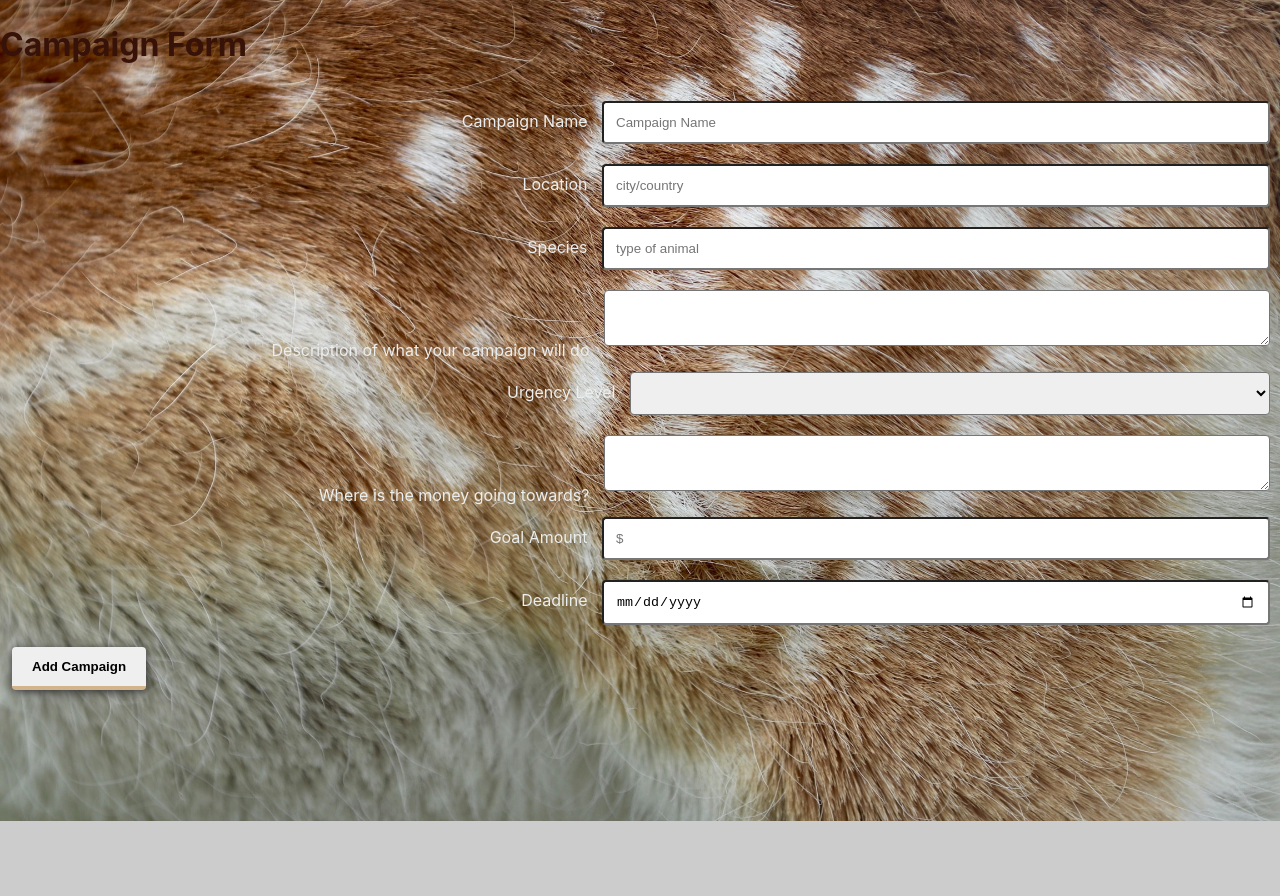
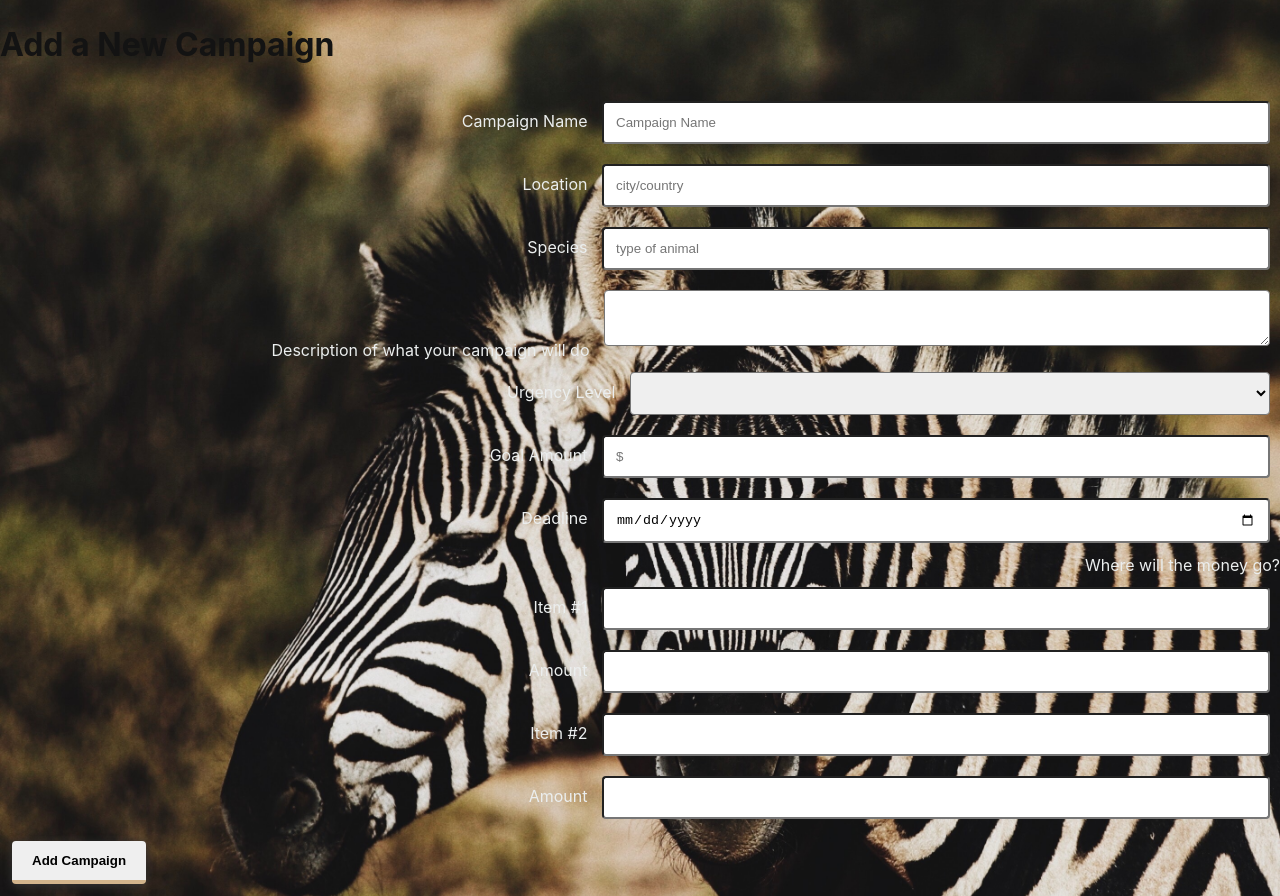
Before and after one commit to SaveTheAnimals2/Front-End-STA2, a React (Create React App) app in the folder savetheanimals/: page /add-campaign in a window 1280 px wide. Before the commit the page ends 821 px from the top, so only its background shows below. Built offline with nearby package versions, Linux system fonts and the light colour scheme; sample sign-in values are in the browser's storage.

Commit message:
added input fields for item and amount under itemize in CampaignForm

```diff
--- a/savetheanimals/package.json
+++ b/savetheanimals/package.json
@@ -7,6 +7,7 @@
     "@testing-library/react": "^9.3.2",
     "@testing-library/user-event": "^7.1.2",
     "axios": "^0.19.2",
+    "bootstrap": "^4.4.1",
     "react": "^16.12.0",
     "react-dom": "^16.12.0",
     "react-hook-form": "^4.8.2",
--- a/savetheanimals/src/App.css
+++ b/savetheanimals/src/App.css
@@ -2,7 +2,7 @@ body {
   font-size: 16px;
   line-height: 1.5;
   color: #ebeeee;
-  background-image: url("./images/deer.jpg");
+  background-image: url("./images/zebras.jpg");
   background-color: #cccccc;
   background-position: center;
   background-repeat: no-repeat;
@@ -21,7 +21,7 @@ body {
   padding: 32px;
   font-size: 16px;
   /* font-weight: bold; */
-  background-color: rgba(171, 139, 112, 0.8);
+  background-color: rgba(97, 86, 41, 0.8);
   box-shadow: 2px 2px 10px 10px rgba(0, 0, 0, 0.1);
 }
 
@@ -42,7 +42,7 @@ form div {
   margin: 16px 0;
   padding: 12px 20px;
   border-style: none;
-  background-color: #371208;
+  background-color: #131313;
   box-shadow: 0px 2px 2px rgba(0, 0, 0, 0.15);
   font-size: 18px;
   font-weight: 500;
@@ -63,5 +63,5 @@ button {
 }
 
 h1 {
-  color: #371208;
+  color: #131313;
 }
--- /dev/null
+++ b/savetheanimals/src/components/CampaignForm.css
@@ -0,0 +1,9 @@
+.item-container {
+    display: flex;
+    flex-wrap: wrap;
+    flex-direction: column;
+    width: 500px;
+    margin: auto 100px;
+    padding: 32px;
+    font-size: 16px;
+ }
--- a/savetheanimals/src/components/CampaignForm.js
+++ b/savetheanimals/src/components/CampaignForm.js
@@ -1,101 +1,219 @@
-import React, {useState} from 'react';
-import Campaign from './Campaign';
-import {connect} from 'react-redux';
-import {Link} from 'react-router-dom';
-import {addCampaign} from '../actions';
+import React, { useState } from "react";
+import Campaign from "./Campaign";
+import { connect } from "react-redux";
+import { Link } from "react-router-dom";
+import { addCampaign } from "../actions";
+
+
+// import './CampaignForm.css';
 
 const CampaignForm = props => {
-
-
   const [campaign, setCampaign] = useState({
-        title: '',
-        location: '',
-        species: '',
-        description: '',
-        urgencyLevel: '',
-        fundingGoals: '',
-        deadline: '',
-        itemize: '',
+    title: "",
+    location: "",
+    species: "",
+    description: "",
+    urgencyLevel: "",
+    fundingGoals: "",
+    deadline: "",
+    itemize: ""
   });
 
   //Need to put more input boxes in itemize
   //Need to add axios
 
-    const {addCampaign} = props;
+  // const [itemizeState, setItemizeState] = useState({
+  //   itemizeStateObject: []
+  // });
+
+  const { addCampaign } = props;
 
   const handleChanges = e => {
-        setCampaign({...campaign, [e.target.name]: e.target.value});
+    setCampaign({ ...campaign, [e.target.name]: e.target.value });
   };
 
-    const handleSubmitForm = event =>
-    {
+  const handleSubmitForm = event => {
     event.preventDefault();
     addCampaign(campaign);
-    }
+  };
 
   return (
     <form onSubmit={handleSubmitForm}>
-            <h1>Campaign Form</h1>
+      <h1>Add a New Campaign</h1>
       <div>
-                <label htmlFor='title'>Campaign Name </label>
-                <input id='title' type='text' name='title' placeholder='Campaign Name' onChange={handleChanges} value={campaign.title}/>
+        <label htmlFor="title">Campaign Name </label>
+        <input
+          id="title"
+          type="text"
+          name="title"
+          placeholder="Campaign Name"
+          onChange={handleChanges}
+          value={campaign.title}
+        />
       </div>
-
       <div>
-                <label htmlFor='location'>Location </label>
-                <input id='location' type='text' name='location' placeholder='city/country' onChange={handleChanges} value={campaign.location}/>
+        <label htmlFor="location">Location </label>
+        <input
+          id="location"
+          type="text"
+          name="location"
+          placeholder="city/country"
+          onChange={handleChanges}
+          value={campaign.location}
+        />
       </div>
-
       <div>
-                <label htmlFor='species'>Species </label>
-                <input id='species' type='text' name='species' placeholder='type of animal' onChange={handleChanges} value={campaign.species}/>
+        <label htmlFor="species">Species </label>
+        <input
+          id="species"
+          type="text"
+          name="species"
+          placeholder="type of animal"
+          onChange={handleChanges}
+          value={campaign.species}
+        />
       </div>
-
       <div>
-                <label htmlFor='description'>Description of what your campaign will do </label>
-                <textarea id='description' type='text' name='description' onChange={handleChanges} value={campaign.description}/>
+        <label htmlFor="description">
+          Description of what your campaign will do{" "}
+        </label>
+        <textarea
+          id="description"
+          type="text"
+          name="description"
+          onChange={handleChanges}
+          value={campaign.description}
+        />
       </div>
-
       <div>
-                <label htmlFor='select'>Urgency Level </label>
-                <select id='urgency' type='select' name='urgencyLevel' placeholder='select urgency' onChange={handleChanges} value={campaign.urgencyLevel}>
-                    <option/>
+        <label htmlFor="select">Urgency Level </label>
+        <select
+          id="urgency"
+          type="select"
+          name="urgencyLevel"
+          placeholder="select urgency"
+          onChange={handleChanges}
+          value={campaign.urgencyLevel}
+        >
+          <option />
           <option>Low</option>
           <option>Medium</option>
           <option>High</option>
           <option>Critical</option>
         </select>
       </div>
-
       <div>
-                <label htmlFor='itemize'>Where is the money going towards? </label>
-                <textarea id='itemize' type='itemize' name='itemize'onChange={handleChanges} value={campaign.itemize}/>
-            {/* <button type='submit'>I'm an Organization</button>
-            <button type='submit'>I'm a Supporter</button> */}
+        <label htmlFor="fundingGoals">Goal Amount </label>
+        <input
+          id="fundingGoals"
+          type="text"
+          name="fundingGoals"
+          placeholder="$"
+          onChange={handleChanges}
+          value={campaign.fundingGoals}
+        />
+      </div>
+      <div>
+        <label htmlFor="deadline">Deadline </label>
+        <input
+          id="deadline"
+          type="date"
+          name="deadline"
+          placeholder="MM/DD/YYYY"
+          onChange={handleChanges}
+          value={campaign.deadline}
+        />
       </div>
 
+      <div class='container'>
+        <label htmlFor='itemize'>Where will the money go?</label>
+        <div className='item-container'>
           <div>
-                <label htmlFor='fundingGoals'>Goal Amount </label>
-                <input id='fundingGoals' type='text' name='fundingGoals' placeholder='$' onChange={handleChanges} value={campaign.fundingGoals}/>
+            <label htmlFor="itemize">Item #1 </label>
+            <input
+                id="itemize"
+                type="text"
+                name="itemize"
+                onChange={handleChanges}
+                value={campaign.itemize}
+                />
+            </div>
+          <div>
+            <label htmlFor="amount">Amount </label>
+            <input
+                id="amount"
+                type="text"
+                name="amount"
+                onChange={handleChanges}
+                value={campaign.amount}
+                />
+            </div>
+          <div>
+            <label htmlFor="itemize2">Item #2 </label>
+            <input
+                id="itemize"
+                type="text"
+                name="itemize"
+                onChange={handleChanges}
+                value={campaign.itemize}
+                />
+            </div>
+          <div>
+            <label htmlFor="amount2">Amount  </label>
+            <input
+                id="amount"
+                type="text"
+                name="amount"
+                onChange={handleChanges}
+                value={campaign.amount}
+                />
+             </div>
          </div>
 
-            <div>
-                <label htmlFor='deadline'>Deadline </label>
-                <input id='deadline' type='date' name='deadline' placeholder='MM/DD/YYYY' onChange={handleChanges} value={campaign.deadline}/>
       </div>
 
-            <button type='submit'>Add Campaign</button>
 
+      {/* {itemizeStateObject.map((amount, item) => {
+        return (
+          <>
+            <div>
+              <label htmlFor="itemize">{`Item ${item + 1}`} </label>
+              <input
+                id="itemize"
+                type="text"
+                name="itemize"
+                onChange={handleChanges}
+                value={campaign.itemize}
+              />
+
+              <label htmlFor="itemize">Amount </label>
+              <input
+                id="amount"
+                type="text"
+                name="amount"
+                onChange={handleChanges}
+                value={campaign.amount}
+              />
+            </div>
+
+            <input
+              type="button"
+              value="Add New Item"
+              onClick={setItemizeState}
+            />
+          </>
+        );
+      })} */}
+
+      <button type="submit">Add Campaign</button>
     </form>
-
-    )
+  );
 };
 
-const mapPropsToState = state =>
-{
-    return{
+const mapPropsToState = state => {
+  return {
     isLoading: state.isLoading
-    }
-}
+  };
+};
 
-export default connect(mapPropsToState, {addCampaign})(CampaignForm);
+export default connect(mapPropsToState, { addCampaign })(CampaignForm);
--- a/savetheanimals/src/components/SignupForm.js
+++ b/savetheanimals/src/components/SignupForm.js
@@ -59,17 +59,7 @@ const SignupForm = props => {
           />
         </div>
 
-        <div>
-          <label htmlFor="name">Name of Organization</label>
-          <input
-            id="organizationName"
-            type="text"
-            name="organizationName"
-            placeholder="Organization"
-            onChange={handleChanges}
-            value={user.organizationName}
-          />
-        </div>
+
 
         <div>
           <label htmlFor="email">Email</label>
@@ -111,12 +101,24 @@ const SignupForm = props => {
         </div>
 
         <div>
+          <button type="submit">I'm a Supporter</button>
+        </div>
+
+        <div>
+          <label htmlFor="name">Organization</label>
+          <input
+            id="organizationName"
+            type="text"
+            name="organizationName"
+            placeholder="Name of Organization"
+            onChange={handleChanges}
+            value={user.organizationName}
+          />
+        </div>
+        <div>
           <button type="submit">I'm an Organization</button>
         </div>
 
-        <div>
-          <button type="submit">I'm a Supporter</button>
-        </div>
       </form>
     </div>
   </div>
```
Also changed, not shown: 1 other file (tests, documents, lock files or other folders). Lines whose indentation alone changed are shown as unchanged.
